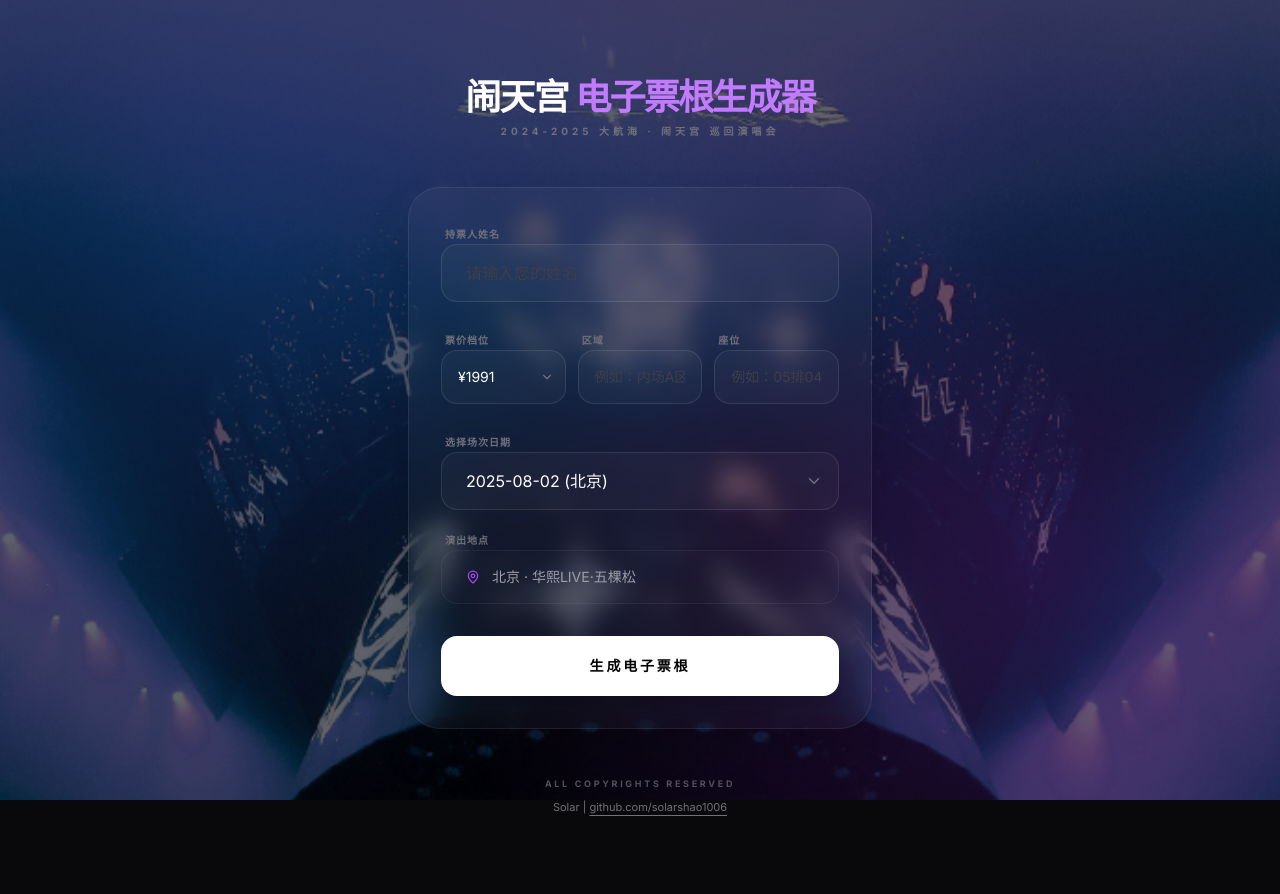
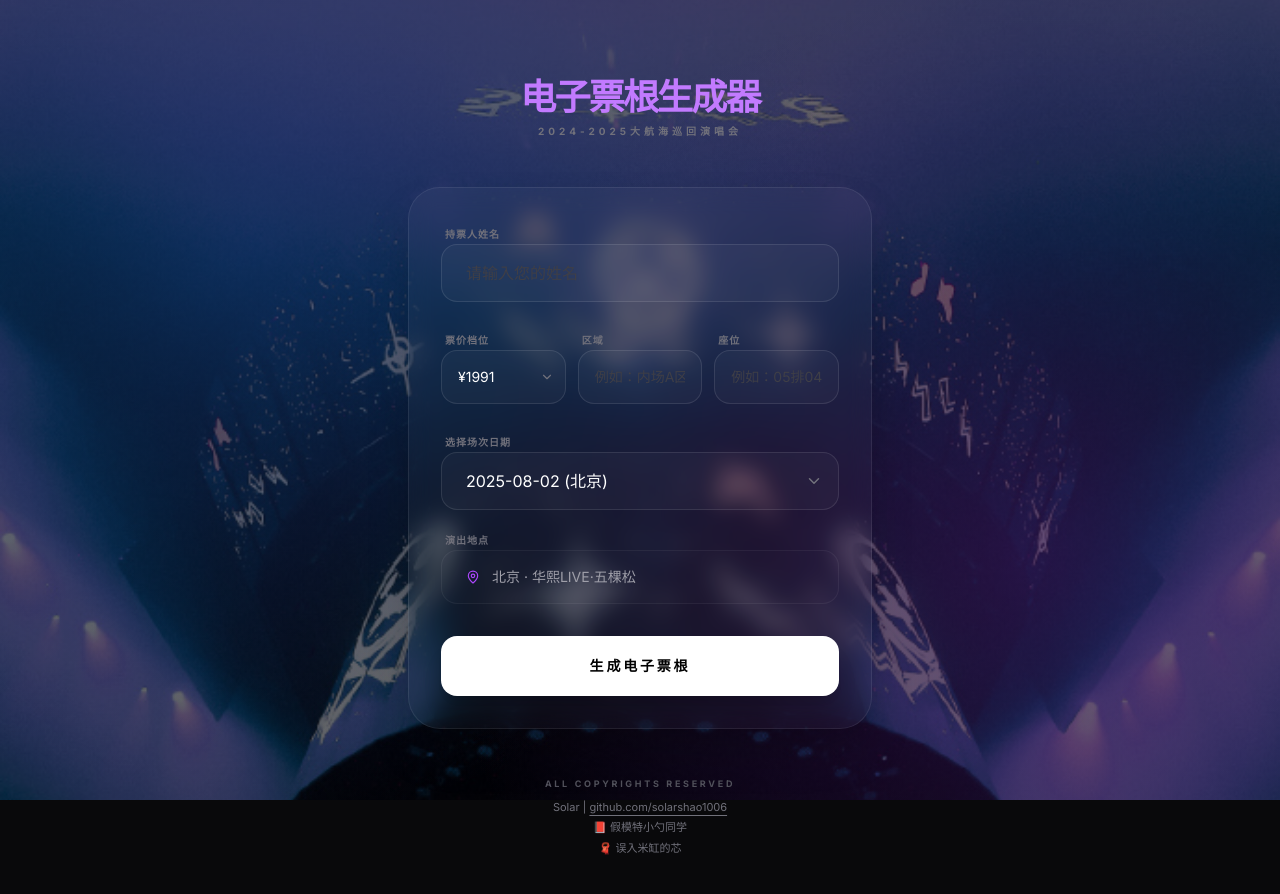
Before and after one commit to solarshao1006/DigitalConcertPass, a React (Vite) app: page / in a window 1280 px wide. Shown: the top 894 px of the page. Before the commit the page ends 863 px from the top, so only its background shows below. Built offline with nearby package versions, Linux system fonts and the light colour scheme; a web font is replaced by a local one.

Commit message:
Refine homepage text and pass pricing display

```diff
--- a/server.ts
+++ b/server.ts
@@ -55,6 +55,23 @@ function safePassFilename(city?: string): string {
     .replace(/^_+|_+$/g, '');
 
   return `lay_zhang_${normalizedCity || 'concert'}.pkpass`;
+}
+
+function getCurrencyForConcert(concert: { city?: string }): string {
+  if (concert.city === '吉隆坡') {
+    return 'RM';
+  }
+  if (concert.city === '雅加达') {
+    return 'Rp';
+  }
+  if (concert.city === '横滨') {
+    return '円';
+  }
+  if (concert.city === '首尔') {
+    return '₩';
+  }
+
+  return '¥';
 }
 
 // Cache for image buffers to speed up generation
@@ -267,10 +284,12 @@ async function startServer() {
         value: seat || '\u968f\u673a'
       });
 
+      const priceCurrency = getCurrencyForConcert(concert);
+
       pass.secondaryFields.push({
         key: 'price',
         label: '\u7968\u6863',
-        value: `¥${price}`
+        value: `${priceCurrency}${price}`
       });
 
       pass.auxiliaryFields.push({
--- a/src/App.tsx
+++ b/src/App.tsx
@@ -192,10 +192,10 @@ export default function App() {
                   transition={{ duration: 0.8, ease: [0.16, 1, 0.3, 1] }}
                 >
                   <h1 className="text-4xl font-black tracking-tighter text-white leading-none mb-2 uppercase font-display">
-                    {selectedConcert?.tourName || '闹天宫'} <span className="text-purple-400">电子票根生成器</span>
+                    <span className="text-purple-400">电子票根生成器</span>
                   </h1>
                   <p className="text-[10px] font-bold uppercase tracking-[0.4em] text-zinc-500">
-                    2024-2025 大航海 · {selectedConcert?.tourName || '闹天宫'} 巡回演唱会
+                    2024-2025大航海巡回演唱会
                   </p>
                 </motion.div>
               </header>
@@ -313,6 +313,12 @@ export default function App() {
                 </p>
                 <p className="mt-2 text-[11px] text-zinc-500">
                   Solar | <a href="https://github.com/solarshao1006" target="_blank" rel="noreferrer" className="underline underline-offset-4">github.com/solarshao1006</a>
+                </p>
+                <p className="mt-1 text-[11px] text-zinc-500">
+                  {'📕 假模特小勺同学'}
+                </p>
+                <p className="mt-1 text-[11px] text-zinc-500">
+                  {'🧣 误入米缸的芯'}
                 </p>
               </footer>
             </motion.div>
```
